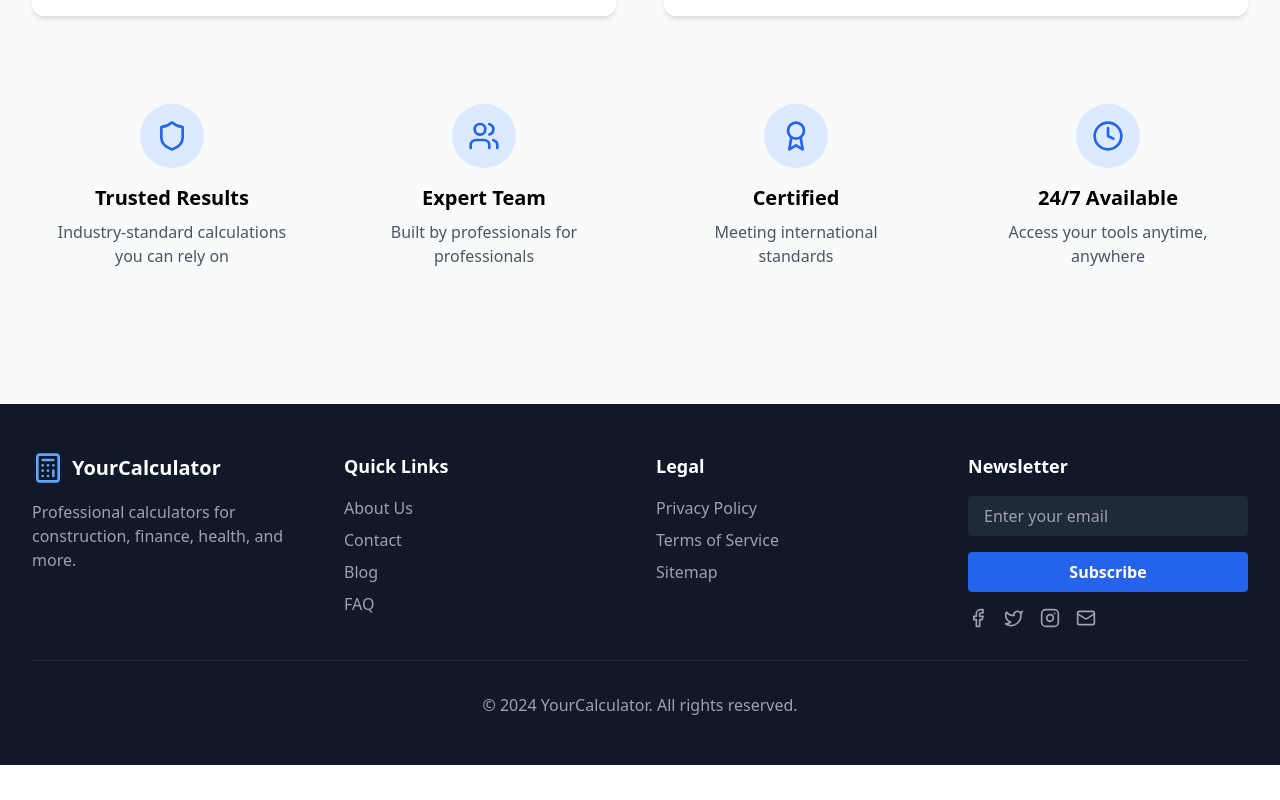
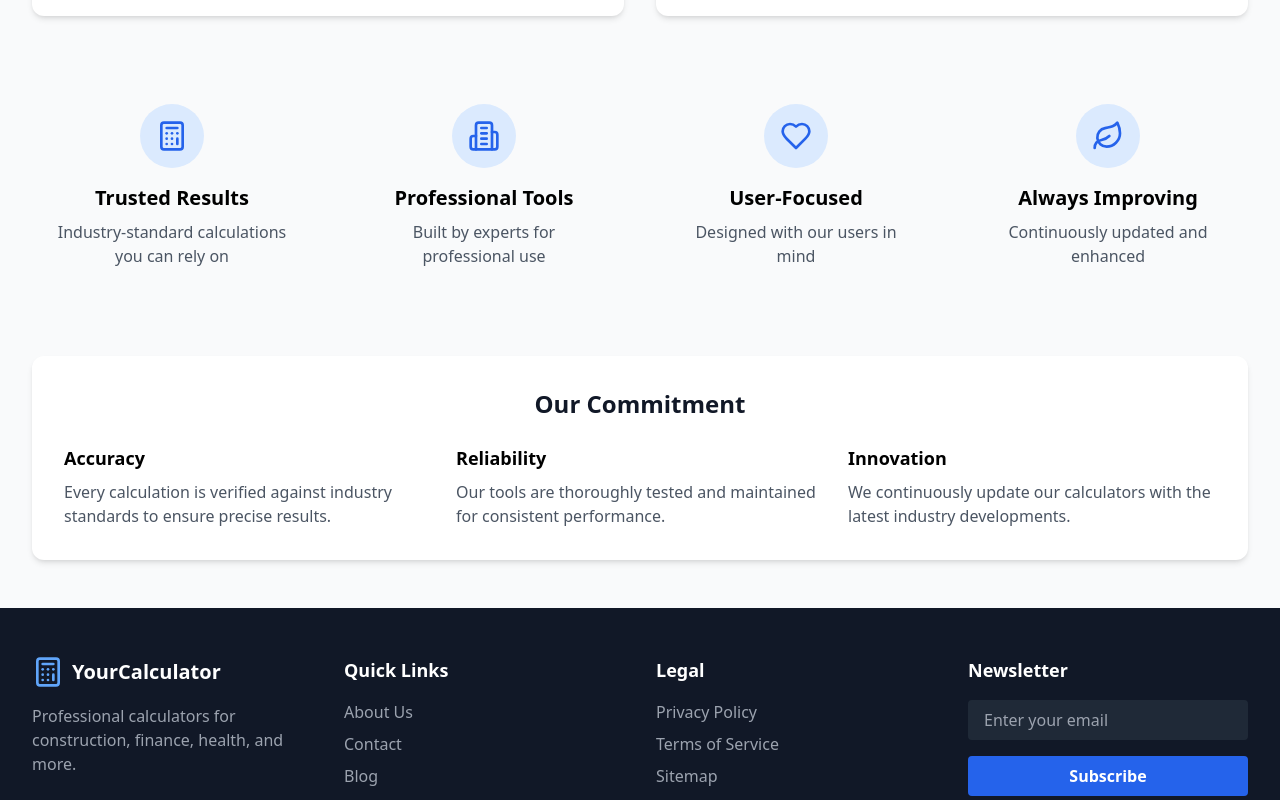
Before and after one commit to Freundlyapps/sb1-ayxsy1, a React (Vite) app: page /about in a window 1280 px wide. Shown: the part 460-1260 px from the top of the page. Before the commit the page ends 1225 px from the top, so only its background shows below. Built offline with nearby package versions, Linux system fonts and the light colour scheme.

Commit message:
Abiut page updated

```diff
--- a/src/pages/About.tsx
+++ b/src/pages/About.tsx
@@ -1,5 +1,5 @@
 import React from 'react';
-import { Shield, Users, Award, Clock } from 'lucide-react';
+import { Building2, Calculator, Heart, Leaf } from 'lucide-react';
 
 const About = () => {
   return (
@@ -10,7 +10,7 @@ const About = () => {
           <p className="text-xl text-gray-600">Your trusted source for professional calculations</p>
         </div>
 
-        <div className="grid grid-cols-1 md:grid-cols-2 gap-12 mb-16">
+        <div className="grid grid-cols-1 md:grid-cols-2 gap-8 mb-16">
           <div className="bg-white rounded-xl shadow-md p-8">
             <h2 className="text-2xl font-bold text-gray-900 mb-4">Our Mission</h2>
             <p className="text-gray-600">
@@ -35,7 +35,7 @@ const About = () => {
         <div className="grid grid-cols-1 md:grid-cols-2 lg:grid-cols-4 gap-8 mb-16">
           <div className="text-center p-6">
             <div className="bg-blue-100 rounded-full p-4 w-16 h-16 mx-auto mb-4 flex items-center justify-center">
-              <Shield className="h-8 w-8 text-blue-600" />
+              <Calculator className="h-8 w-8 text-blue-600" />
             </div>
             <h3 className="text-xl font-semibold mb-2">Trusted Results</h3>
             <p className="text-gray-600">Industry-standard calculations you can rely on</p>
@@ -43,26 +43,50 @@ const About = () => {
 
           <div className="text-center p-6">
             <div className="bg-blue-100 rounded-full p-4 w-16 h-16 mx-auto mb-4 flex items-center justify-center">
-              <Users className="h-8 w-8 text-blue-600" />
+              <Building2 className="h-8 w-8 text-blue-600" />
             </div>
-            <h3 className="text-xl font-semibold mb-2">Expert Team</h3>
-            <p className="text-gray-600">Built by professionals for professionals</p>
+            <h3 className="text-xl font-semibold mb-2">Professional Tools</h3>
+            <p className="text-gray-600">Built by experts for professional use</p>
           </div>
 
           <div className="text-center p-6">
             <div className="bg-blue-100 rounded-full p-4 w-16 h-16 mx-auto mb-4 flex items-center justify-center">
-              <Award className="h-8 w-8 text-blue-600" />
+              <Heart className="h-8 w-8 text-blue-600" />
             </div>
-            <h3 className="text-xl font-semibold mb-2">Certified</h3>
-            <p className="text-gray-600">Meeting international standards</p>
+            <h3 className="text-xl font-semibold mb-2">User-Focused</h3>
+            <p className="text-gray-600">Designed with our users in mind</p>
           </div>
 
           <div className="text-center p-6">
             <div className="bg-blue-100 rounded-full p-4 w-16 h-16 mx-auto mb-4 flex items-center justify-center">
-              <Clock className="h-8 w-8 text-blue-600" />
+              <Leaf className="h-8 w-8 text-blue-600" />
             </div>
-            <h3 className="text-xl font-semibold mb-2">24/7 Available</h3>
-            <p className="text-gray-600">Access your tools anytime, anywhere</p>
+            <h3 className="text-xl font-semibold mb-2">Always Improving</h3>
+            <p className="text-gray-600">Continuously updated and enhanced</p>
+          </div>
+        </div>
+
+        <div className="bg-white rounded-xl shadow-md p-8">
+          <h2 className="text-2xl font-bold text-gray-900 mb-6 text-center">Our Commitment</h2>
+          <div className="grid grid-cols-1 md:grid-cols-2 lg:grid-cols-3 gap-6">
+            <div>
+              <h3 className="font-semibold text-lg mb-2">Accuracy</h3>
+              <p className="text-gray-600">
+                Every calculation is verified against industry standards to ensure precise results.
+              </p>
+            </div>
+            <div>
+              <h3 className="font-semibold text-lg mb-2">Reliability</h3>
+              <p className="text-gray-600">
+                Our tools are thoroughly tested and maintained for consistent performance.
+              </p>
+            </div>
+            <div>
+              <h3 className="font-semibold text-lg mb-2">Innovation</h3>
+              <p className="text-gray-600">
+                We continuously update our calculators with the latest industry developments.
+              </p>
+            </div>
           </div>
         </div>
       </div>
```
